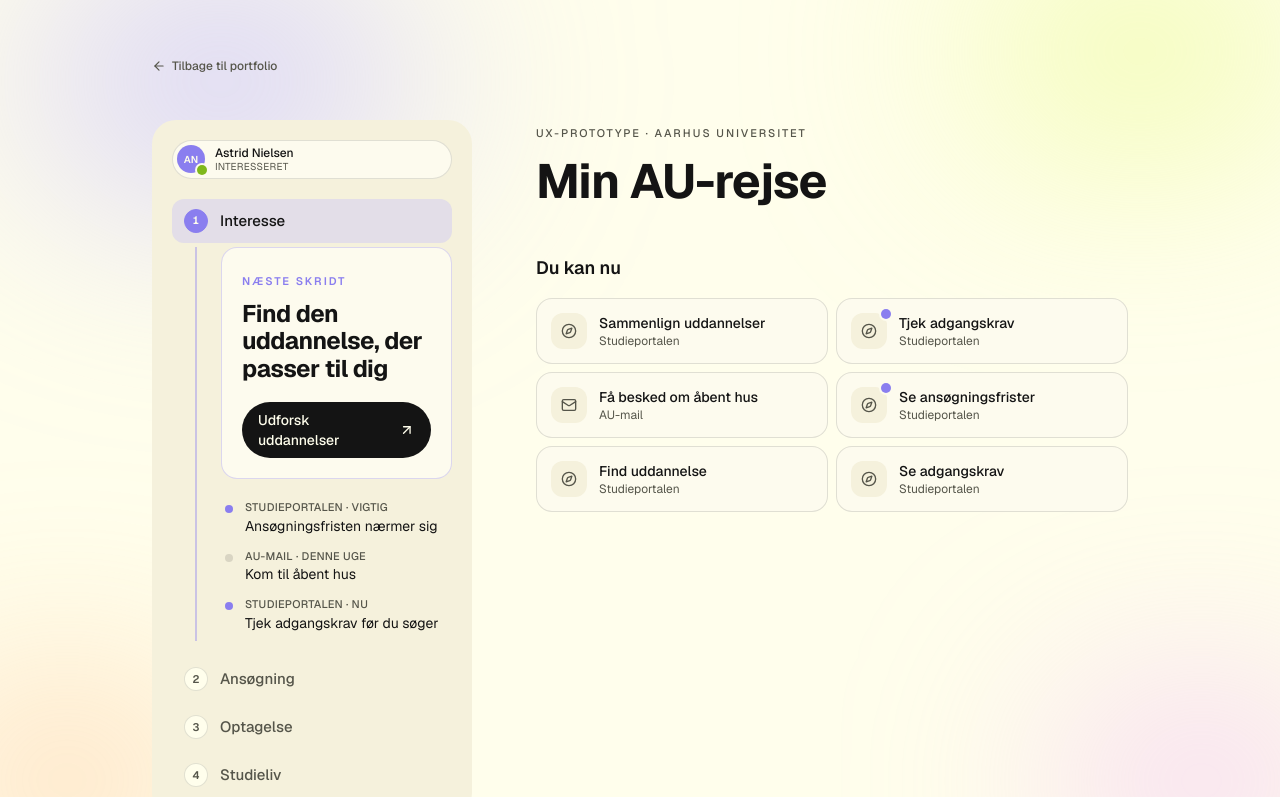
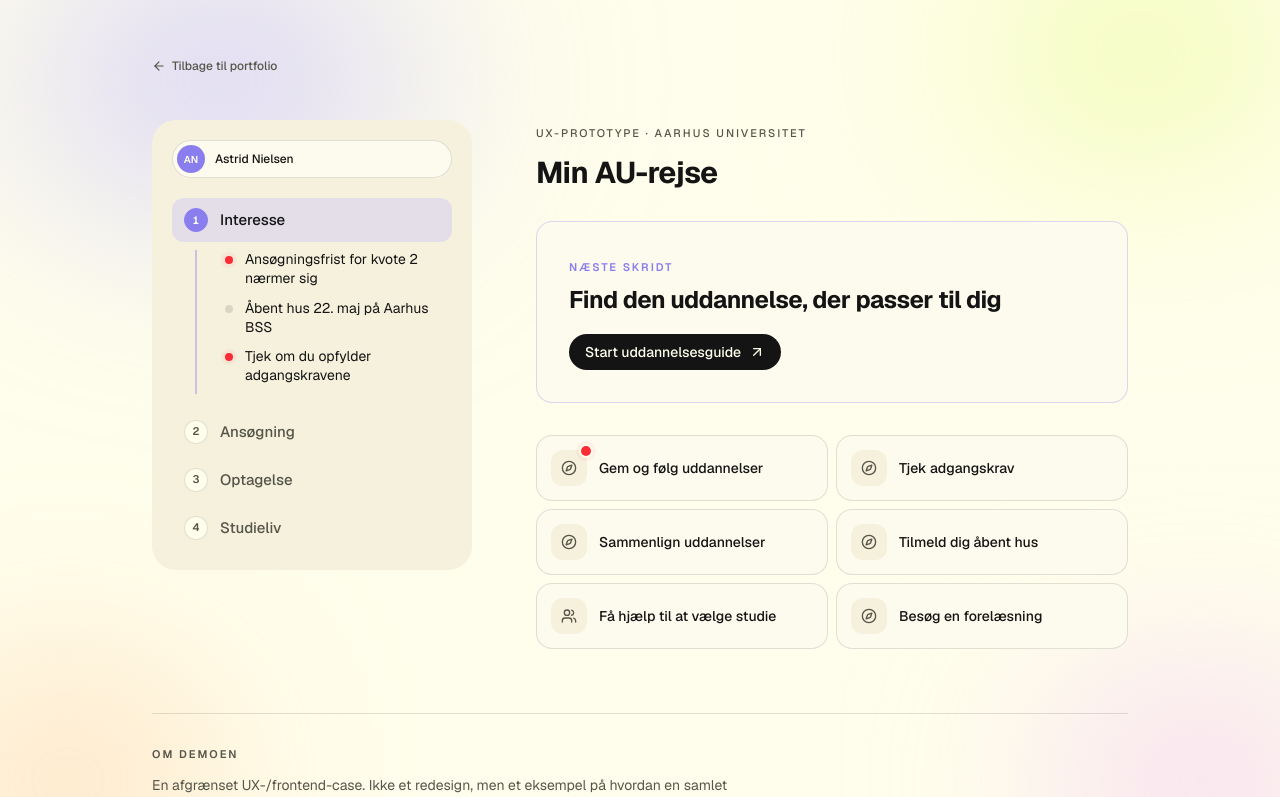
Before and after one commit to fredeschmidt/cover-letter, a Next.js app: page /au-demo in a window 1280 px wide. Shown: the top 797 px of the page. Built offline with nearby package versions, Linux system fonts and the light colour scheme.

Commit message:
Prototype AU 4

```diff
--- a/app/au-demo/au-demo-client.tsx
+++ b/app/au-demo/au-demo-client.tsx
@@ -56,24 +56,29 @@ function actionsForPhase(phase: JourneyPhaseId): ActionTile[] {
     .filter((c) => c.phaseId === phase)
     .map((c) => ({
       title: c.title,
-      system: c.system ?? "Studieportalen",
-      isPriority:
-        !!c.status &&
-        (c.status.toLowerCase().includes("vigtig") ||
-          c.status.toLowerCase().includes("kræver handling")),
+      system: c.system,
+      isPriority: !!c.isPriority,
     }));
   const fromSelf: ActionTile[] = selfServiceActions
     .filter((a) => a.phaseIds.includes(phase))
     .map((a) => ({ title: a.title, system: a.area }));
 
   const seen = new Set<string>();
-  return [...fromOverview, ...fromSelf]
+  const deduped = [...fromOverview, ...fromSelf]
     .filter((t) => {
       if (seen.has(t.title)) return false;
       seen.add(t.title);
       return true;
     })
     .slice(0, 6);
+
+  let prioritySeen = false;
+  return deduped.map((t) => {
+    if (!t.isPriority) return t;
+    if (prioritySeen) return { ...t, isPriority: false };
+    prioritySeen = true;
+    return t;
+  });
 }
 
 export function AuDemoClient() {
@@ -103,29 +108,30 @@ export function AuDemoClient() {
         <div>
           <div className="rounded-3xl bg-[var(--color-muted)] p-4 md:p-5">
             <div className="mb-5">
-              <UserBadge name="Astrid Nielsen" phase={activePhase} />
+              <UserBadge name="Astrid Nielsen" />
             </div>
             <PhaseSideNav
               active={activePhase}
               activeIndex={activeIndex}
               onChange={setActivePhase}
-              step={activeNextStep}
               messages={messages}
             />
           </div>
         </div>
 
         <div>
-          <header className="mb-10 md:mb-12">
+          <header className="mb-6 md:mb-8">
             <span className="text-[11px] font-medium uppercase tracking-[0.18em] text-[var(--color-muted-foreground)]">
               UX-prototype · Aarhus Universitet
             </span>
-            <h1 className="display mt-3 text-balance text-3xl leading-[1.05] md:text-5xl">
+            <h1 className="display mt-3 text-balance text-2xl leading-[1.1] md:text-3xl">
               Min AU-rejse
             </h1>
           </header>
 
-          <Section title="Du kan nu">
+          <NextStepCard step={activeNextStep} />
+
+          <section className="mt-6 md:mt-8">
             <ul className="grid gap-2 sm:grid-cols-2">
               {actions.map((action) => (
                 <li key={action.title}>
@@ -133,7 +139,7 @@ export function AuDemoClient() {
                 </li>
               ))}
             </ul>
-          </Section>
+          </section>
         </div>
       </div>
 
@@ -146,47 +152,14 @@ export function AuDemoClient() {
           hvordan en samlet studieportal kan binde rejsen fra interesse til
           studieliv sammen.
         </p>
-        <ul className="mt-5 grid gap-1.5 text-sm text-[var(--color-muted-foreground)]">
-          <li className="flex gap-2">
-            <span className="text-[var(--color-lilla)]" aria-hidden>·</span>
-            Én sammenhængende rejse i stedet for mange løse systemer.
-          </li>
-          <li className="flex gap-2">
-            <span className="text-[var(--color-lilla)]" aria-hidden>·</span>
-            Indhold og handlinger prioriteres efter fase.
-          </li>
-          <li className="flex gap-2">
-            <span className="text-[var(--color-lilla)]" aria-hidden>·</span>
-            Færre ord, tydeligere næste skridt.
-          </li>
-        </ul>
       </footer>
     </main>
   );
 }
 
-/* -------------------- Section wrapper -------------------- */
-
-function Section({
-  title,
-  children,
-}: {
-  title: string;
-  children: React.ReactNode;
-}) {
-  return (
-    <section className="mb-12 md:mb-14">
-      <h2 className="mb-4 text-base font-semibold text-[var(--color-foreground)] md:text-lg">
-        {title}
-      </h2>
-      {children}
-    </section>
-  );
-}
-
 /* -------------------- User badge -------------------- */
 
-function UserBadge({ name, phase }: { name: string; phase: JourneyPhaseId }) {
+function UserBadge({ name }: { name: string }) {
   const initials = name
     .split(" ")
     .map((part) => part[0])
@@ -194,25 +167,14 @@ function UserBadge({ name, phase }: { name: string; phase: JourneyPhaseId }) {
     .join("")
     .toUpperCase();
 
-  const label = journeyPhases.find((p) => p.id === phase)?.label;
-
   return (
     <div className="flex items-center gap-2.5 rounded-full border border-[var(--color-border)] bg-[var(--color-card)] py-1 pl-1 pr-3">
-      <span className="relative flex h-7 w-7 items-center justify-center rounded-full bg-[var(--color-lilla)] text-[10px] font-semibold text-[var(--color-background)]">
+      <span className="flex h-7 w-7 items-center justify-center rounded-full bg-[var(--color-lilla)] text-[10px] font-semibold text-[var(--color-background)]">
         {initials}
-        <span
-          className="absolute -bottom-0.5 -right-0.5 h-2.5 w-2.5 rounded-full bg-[var(--color-lime)] ring-2 ring-[var(--color-card)]"
-          aria-hidden
-        />
       </span>
-      <div className="flex flex-col leading-tight">
       <span className="text-xs font-medium text-[var(--color-foreground)]">
         {name}
       </span>
-        <span className="text-[10px] uppercase tracking-wide text-[var(--color-muted-foreground)]">
-          {label}
-        </span>
-      </div>
     </div>
   );
 }
@@ -223,13 +185,11 @@ function PhaseSideNav({
   active,
   activeIndex,
   onChange,
-  step,
   messages,
 }: {
   active: JourneyPhaseId;
   activeIndex: number;
   onChange: (id: JourneyPhaseId) => void;
-  step: (typeof nextSteps)[number];
   messages: CommunicationMessage[];
 }) {
   return (
@@ -255,8 +215,10 @@ function PhaseSideNav({
                 <span
                   className={cn(
                     "flex h-6 w-6 shrink-0 items-center justify-center rounded-full border text-[11px] font-semibold tabular-nums transition-colors",
-                    isActive || isPast
+                    isActive
                       ? "border-[var(--color-lilla)] bg-[var(--color-lilla)] text-[var(--color-background)]"
+                      : isPast
+                      ? "border-[var(--color-lilla)] bg-[var(--color-background)] text-[var(--color-lilla-dim)]"
                       : "border-[var(--color-border)] bg-[var(--color-background)] text-[var(--color-muted-foreground)] group-hover:border-[var(--color-lilla)]/60",
                   )}
                 >
@@ -278,11 +240,10 @@ function PhaseSideNav({
                 </span>
               </button>
 
-              {isActive ? (
+              {isActive && messages.length > 0 ? (
                 // ml-[23px]: aligns the 2px border with the phase circle's center
                 // (button px-3 = 12px + half of h-6 circle = 12px, minus 1px for border width)
                 <div className="mb-3 ml-[23px] mt-1 border-l-2 border-[var(--color-lilla)]/40 pb-2 pl-6">
-                  <NextStepCard step={step} />
                   <MessagesList messages={messages} />
                 </div>
               ) : null}
@@ -296,7 +257,7 @@ function PhaseSideNav({
 
 function NextStepCard({ step }: { step: (typeof nextSteps)[number] }) {
   return (
-    <div className="rounded-2xl border border-[var(--color-lilla)]/30 bg-[var(--color-card)] p-5">
+    <div className="rounded-2xl border border-[var(--color-lilla)]/30 bg-[var(--color-card)] p-6 md:p-8">
       <span className="text-[11px] font-semibold uppercase tracking-[0.18em] text-[var(--color-lilla)]">
         Næste skridt
       </span>
@@ -318,30 +279,35 @@ function NextStepCard({ step }: { step: (typeof nextSteps)[number] }) {
 function MessagesList({ messages }: { messages: CommunicationMessage[] }) {
   if (messages.length === 0) return null;
   return (
-    <ul className="mt-5 space-y-3 pl-1">
+    <ul className="mt-2 space-y-2.5 pl-1">
       {messages.map((msg) => {
         const isUrgent =
           msg.relevance.toLowerCase() === "nu" ||
           msg.relevance.toLowerCase().includes("vigtig");
         return (
-          <li key={msg.title} className="flex gap-3">
+          <li key={msg.title} className="flex items-start gap-3">
+            <span className="relative mt-1.5 flex h-2 w-2 shrink-0 items-center justify-center">
+              {isUrgent ? (
+                <>
                   <span
-              className={cn(
-                "mt-1.5 h-2 w-2 shrink-0 rounded-full",
-                isUrgent
-                  ? "bg-[var(--color-lilla)]"
-                  : "bg-[var(--color-border)]",
-              )}
+                    className="absolute inline-flex h-full w-full animate-ping rounded-full bg-red-500 opacity-75"
                     aria-hidden
                   />
-            <div>
-              <div className="text-[11px] font-medium uppercase tracking-wide text-[var(--color-muted-foreground)]">
-                {msg.channel} · {msg.relevance}
-              </div>
-              <div className="text-sm text-[var(--color-foreground)]">
+                  <span
+                    className="relative inline-flex h-2 w-2 rounded-full bg-red-500"
+                    aria-label="Vigtig"
+                  />
+                </>
+              ) : (
+                <span
+                  className="inline-flex h-2 w-2 rounded-full bg-[var(--color-border)]"
+                  aria-hidden
+                />
+              )}
+            </span>
+            <span className="text-sm leading-snug text-[var(--color-foreground)]">
               {msg.title}
-              </div>
-            </div>
+            </span>
           </li>
         );
       })}
@@ -366,22 +332,21 @@ function Tile({
       href="#"
       onClick={(e) => e.preventDefault()}
       className="group relative flex h-full items-center gap-3 rounded-2xl border border-[var(--color-border)] bg-[var(--color-card)] p-3.5 pr-4 transition-all hover:border-[var(--color-lilla)]/50 focus-visible:outline-none focus-visible:ring-2 focus-visible:ring-[var(--color-lilla)]"
-      aria-label={priority ? `${title} — ${system} (prioritet)` : `${title} — ${system}`}
+      aria-label={priority ? `${title} (vigtig)` : title}
     >
       <span className="relative flex h-9 w-9 shrink-0 items-center justify-center rounded-xl bg-[var(--color-muted)] text-[var(--color-muted-foreground)] transition-colors group-hover:bg-[var(--color-lilla-soft)] group-hover:text-[var(--color-lilla-dim)]">
         <Icon className="h-4 w-4" aria-hidden />
         {priority ? (
-          <span
-            className="absolute -right-1 -top-1 h-2.5 w-2.5 rounded-full bg-[var(--color-lilla)] ring-2 ring-[var(--color-card)]"
-            aria-hidden
-          />
+          <span className="absolute -right-1 -top-1 flex h-2.5 w-2.5" aria-hidden>
+            <span className="absolute inline-flex h-full w-full animate-ping rounded-full bg-red-500 opacity-75" />
+            <span className="relative inline-flex h-2.5 w-2.5 rounded-full bg-red-500 ring-2 ring-[var(--color-card)]" />
+          </span>
         ) : null}
       </span>
       <div className="min-w-0 flex-1">
         <div className="truncate text-sm font-medium text-[var(--color-foreground)]">
           {title}
         </div>
-        <div className="text-xs text-[var(--color-muted-foreground)]">{system}</div>
       </div>
       <ArrowUpRight
         className="h-4 w-4 shrink-0 text-[var(--color-muted-foreground)] opacity-0 transition-opacity group-hover:opacity-100"
--- a/app/au-demo/data.ts
+++ b/app/au-demo/data.ts
@@ -16,7 +16,7 @@ export type OverviewCard = {
   phaseId: JourneyPhaseId;
   title: string;
   system: string;
-  status?: string;
+  isPriority?: boolean;
 };
 
 export type SelfServiceAction = {
@@ -28,7 +28,6 @@ export type SelfServiceAction = {
 export type CommunicationMessage = {
   phaseId: JourneyPhaseId;
   title: string;
-  channel: string;
   relevance: string;
 };
 
@@ -43,17 +42,17 @@ export const nextSteps: NextStep[] = [
   {
     phaseId: "interested",
     title: "Find den uddannelse, der passer til dig",
-    ctaLabel: "Udforsk uddannelser",
+    ctaLabel: "Start uddannelsesguide",
   },
   {
     phaseId: "applied",
-    title: "Hold øje med din ansøgningsstatus",
+    title: "Hold øje med din ansøgning",
     ctaLabel: "Se ansøgningsstatus",
   },
   {
     phaseId: "accepted",
-    title: "Kom godt i gang før studiestart",
-    ctaLabel: "Se dine opstartsopgaver",
+    title: "Accepter pladsen og kom godt i gang",
+    ctaLabel: "Accepter studieplads",
   },
   {
     phaseId: "student",
@@ -63,62 +62,58 @@ export const nextSteps: NextStep[] = [
 ];
 
 export const overviewCards: OverviewCard[] = [
-  // Interesseret
-  { phaseId: "interested", title: "Sammenlign uddannelser", system: "Studieportalen", status: "Ofte brugt" },
-  { phaseId: "interested", title: "Tjek adgangskrav", system: "Studieportalen", status: "Vigtig" },
-  { phaseId: "interested", title: "Få besked om åbent hus", system: "AU-mail", status: "Valgfri" },
-  { phaseId: "interested", title: "Se ansøgningsfrister", system: "Studieportalen", status: "Vigtig" },
+  // Interesseret — fra at udforske til at være klar til at søge
+  { phaseId: "interested", title: "Gem og følg uddannelser", system: "Studieportalen", isPriority: true },
+  { phaseId: "interested", title: "Tjek adgangskrav", system: "Studieportalen", isPriority: true },
+  { phaseId: "interested", title: "Sammenlign uddannelser", system: "Studieportalen" },
+  { phaseId: "interested", title: "Tilmeld dig åbent hus", system: "Studieportalen" },
 
-  // Har søgt
-  { phaseId: "applied", title: "Se status på din ansøgning", system: "MitStudie", status: "Kræver login" },
-  { phaseId: "applied", title: "Upload manglende dokumentation", system: "MitStudie", status: "Vigtig" },
-  { phaseId: "applied", title: "Forstå hvad der sker nu", system: "Studieportalen", status: "Ny" },
-  { phaseId: "applied", title: "Kontakt optagelse", system: "AU Studievejledning", status: "Valgfri" },
+  // Har søgt — afvent svar, hold ansøgning opdateret, forbered livet ved siden af
+  { phaseId: "applied", title: "Se status på din ansøgning", system: "MitStudie", isPriority: true },
+  { phaseId: "applied", title: "Upload manglende dokumentation", system: "MitStudie", isPriority: true },
+  { phaseId: "applied", title: "Ret prioritering af uddannelser", system: "MitStudie" },
+  { phaseId: "applied", title: "Søg studiebolig", system: "Studieportalen" },
 
-  // Er optaget
-  { phaseId: "accepted", title: "Accepter studieplads", system: "MitStudie", status: "Vigtig" },
-  { phaseId: "accepted", title: "Aktivér AU-login", system: "AU IT", status: "Kræver login" },
-  { phaseId: "accepted", title: "Bestil studiekort", system: "MitStudie", status: "Ny" },
-  { phaseId: "accepted", title: "Find introprogram", system: "Studieportalen", status: "Ofte brugt" },
-  { phaseId: "accepted", title: "Tjek AU-mail", system: "AU-mail", status: "Kræver login" },
+  // Er optaget — formaliteter og forberedelse inden studiestart
+  { phaseId: "accepted", title: "Accepter studieplads", system: "MitStudie", isPriority: true },
+  { phaseId: "accepted", title: "Aktivér AU-login", system: "AU IT", isPriority: true },
+  { phaseId: "accepted", title: "Tilmeld dig introforløb", system: "Studieportalen" },
+  { phaseId: "accepted", title: "Bestil studiekort", system: "MitStudie" },
+  { phaseId: "accepted", title: "Find pensum til 1. semester", system: "AU Library" },
 
-  // Er studerende
-  { phaseId: "student", title: "Se dagens skema", system: "MitStudie", status: "Ofte brugt" },
-  { phaseId: "student", title: "Læs beskeder fra underviser", system: "Brightspace", status: "Ny" },
-  { phaseId: "student", title: "Tjek officielle beskeder", system: "AU-mail", status: "Kræver login" },
-  { phaseId: "student", title: "Tilmeld kurser", system: "STADS", status: "Vigtig" },
-  { phaseId: "student", title: "Find litteratur", system: "AU Library", status: "Ofte brugt" },
+  // Er studerende — dagligdag, kurser og eksamen
+  { phaseId: "student", title: "Se dagens skema", system: "MitStudie" },
+  { phaseId: "student", title: "Læs beskeder fra underviser", system: "Brightspace" },
+  { phaseId: "student", title: "Tilmeld dig eksamen", system: "STADS", isPriority: true },
+  { phaseId: "student", title: "Find pensum og litteratur", system: "AU Library" },
+  { phaseId: "student", title: "Se karakterer", system: "STADS" },
 ];
 
 export const selfServiceActions: SelfServiceAction[] = [
-  { phaseIds: ["interested"], title: "Find uddannelse", area: "Studieportalen" },
-  { phaseIds: ["interested"], title: "Se adgangskrav", area: "Studieportalen" },
-  { phaseIds: ["applied"], title: "Se ansøgningsstatus", area: "MitStudie" },
-  { phaseIds: ["applied"], title: "Upload dokumentation", area: "MitStudie" },
-  { phaseIds: ["accepted"], title: "Accepter studieplads", area: "MitStudie" },
-  { phaseIds: ["accepted"], title: "Aktivér AU-login", area: "AU IT" },
-  { phaseIds: ["accepted", "student"], title: "Bestil studiekort", area: "MitStudie" },
-  { phaseIds: ["student"], title: "Se skema", area: "MitStudie" },
-  { phaseIds: ["student"], title: "Tilmeld kursus", area: "STADS" },
-  { phaseIds: ["student"], title: "Se karakterer", area: "STADS" },
-  { phaseIds: ["student"], title: "Find karakterudskrift", area: "MitStudie" },
+  { phaseIds: ["interested"], title: "Få hjælp til at vælge studie", area: "AU Studievejledning" },
+  { phaseIds: ["interested"], title: "Besøg en forelæsning", area: "Studieportalen" },
+  { phaseIds: ["applied"], title: "Find SU-vejledning", area: "AU Studievejledning" },
+  { phaseIds: ["applied"], title: "Kontakt optagelsen", area: "AU Studievejledning" },
+  { phaseIds: ["accepted"], title: "Tjek AU-mail", area: "AU-mail" },
+  { phaseIds: ["accepted", "student"], title: "Book grupperum", area: "AU Library" },
+  { phaseIds: ["student"], title: "Tilmeld kurser næste semester", area: "STADS" },
   { phaseIds: ["interested", "applied", "accepted", "student"], title: "Kontakt support", area: "AU Support" },
 ];
 
 export const communicationMessages: CommunicationMessage[] = [
-  { phaseId: "interested", title: "Ansøgningsfristen nærmer sig", channel: "Studieportalen", relevance: "Vigtig" },
-  { phaseId: "interested", title: "Kom til åbent hus", channel: "AU-mail", relevance: "Denne uge" },
-  { phaseId: "interested", title: "Tjek adgangskrav før du søger", channel: "Studieportalen", relevance: "Nu" },
+  { phaseId: "interested", title: "Ansøgningsfrist for kvote 2 nærmer sig", relevance: "Vigtig" },
+  { phaseId: "interested", title: "Åbent hus 22. maj på Aarhus BSS", relevance: "Denne uge" },
+  { phaseId: "interested", title: "Tjek om du opfylder adgangskravene", relevance: "Nu" },
 
-  { phaseId: "applied", title: "Din ansøgning er modtaget", channel: "MitStudie", relevance: "Nu" },
-  { phaseId: "applied", title: "Du kan blive bedt om supplerende dokumentation", channel: "AU-mail", relevance: "Vigtig" },
-  { phaseId: "applied", title: "Hold øje med svarfrister", channel: "MitStudie", relevance: "Denne uge" },
+  { phaseId: "applied", title: "Din ansøgning er modtaget", relevance: "Nu" },
+  { phaseId: "applied", title: "Frist for motiveret ansøgning på fredag", relevance: "Vigtig" },
+  { phaseId: "applied", title: "Svar på din ansøgning den 26. juli", relevance: "Vigtig dato" },
 
-  { phaseId: "accepted", title: "Velkommen til AU", channel: "AU-mail", relevance: "Nu" },
-  { phaseId: "accepted", title: "Husk at acceptere studiepladsen", channel: "MitStudie", relevance: "Vigtig" },
-  { phaseId: "accepted", title: "Introprogrammet er klar", channel: "Studieportalen", relevance: "Før studiestart" },
+  { phaseId: "accepted", title: "Velkommen til AU", relevance: "Nu" },
+  { phaseId: "accepted", title: "Frist: accepter studieplads inden 5. august", relevance: "Vigtig" },
+  { phaseId: "accepted", title: "Introprogrammet er klar", relevance: "Før studiestart" },
 
-  { phaseId: "student", title: "Ny besked i Brightspace", channel: "Brightspace", relevance: "Nu" },
-  { phaseId: "student", title: "Kursustilmelding åbner snart", channel: "STADS", relevance: "Denne uge" },
-  { phaseId: "student", title: "Ny frist i dit studieoverblik", channel: "MitStudie", relevance: "Vigtig" },
+  { phaseId: "student", title: "Ny besked i Brightspace", relevance: "Nu" },
+  { phaseId: "student", title: "Kursustilmelding åbner 1. juni", relevance: "Vigtig dato" },
+  { phaseId: "student", title: "Eksamensplan er offentliggjort", relevance: "Denne uge" },
 ];
```
Lines whose indentation alone changed are shown as unchanged.
